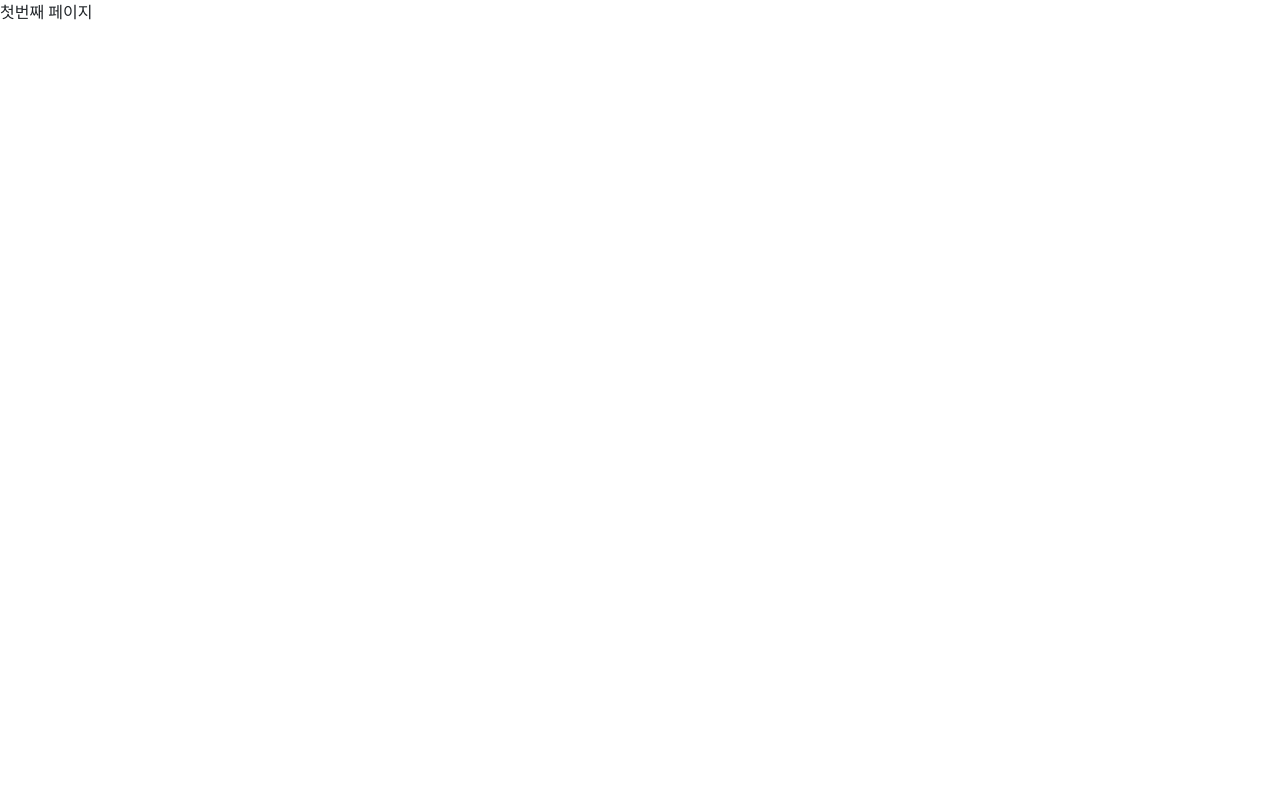
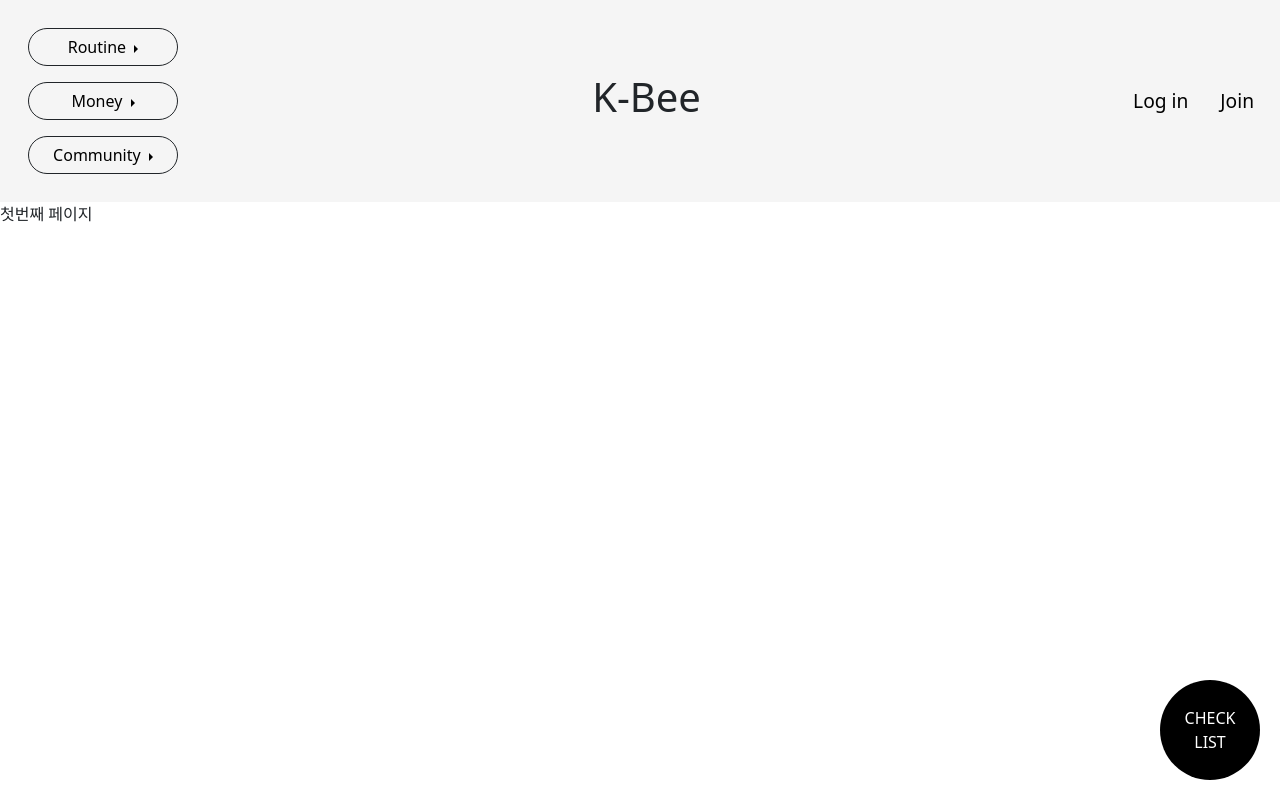
Before and after one commit to nayeon990315/sharing-account-project, a Vue app in the folder frontend/: page / in a window 1280 px wide. Built offline with nearby package versions, Linux system fonts and the light colour scheme.

Commit message:
feat: create header & floating check list button

```diff
--- a/frontend/package.json
+++ b/frontend/package.json
@@ -9,6 +9,7 @@
     "preview": "vite preview"
   },
   "dependencies": {
+    "@popperjs/core": "^2.11.8",
     "axios": "^1.7.7",
     "bootstrap": "^5.3.3",
     "vue": "^3.4.29",
--- a/frontend/src/App.vue
+++ b/frontend/src/App.vue
@@ -8,11 +8,37 @@ const route = useRoute();
 const routeKey = computed(() => route.fullPath);
 // const headerKey = computed(() => route.fullPath);
 
+
+import { ref } from 'vue';
+import TodoList from './components/TodoList.vue';
+import Header from './components/Header.vue';
+
+const isTodoListVisible = ref(false);
+
+// To-Do List를 토글하는 함수
+const toggleTodoList = () => {
+  isTodoListVisible.value = !isTodoListVisible.value;
+};
+
+
 </script>
 
 <template>
   <!-- <Header :key="headerKey" /> -->
+  <!-- <Header :key="headerKey" /> -->
+  <Header/>
   <router-view :key="routeKey"></router-view>
+  <router-view>
+    <!-- To-Do 아이콘 -->
+  <button class="btn btn-primary floating-button" @click="toggleTodoList">
+    Check<br>List
+    <!-- <i class="bi bi-check2"></i>  -->
+  </button>
+
+  <!-- To-Do List 컴포넌트 -->
+  <TodoList :show="isTodoListVisible" @close="toggleTodoList" />
+</router-view>
+
   <!-- <Footer /> -->
 </template>
 
@@ -47,4 +73,18 @@ aside {
   /* display: inline-block; */
   float: right;
 }
+
+.floating-button {
+  width: 100px;
+  height: 100px;
+  position: fixed;
+  bottom: 20px;
+  right: 20px;
+  z-index: 1000;
+  text-transform: uppercase;
+  border-radius: 50%;
+  background-color: black;
+  color: white;
+  border: none;
+}
 </style>
--- a/frontend/src/components/Header.vue
+++ b/frontend/src/components/Header.vue
@@ -0,0 +1,140 @@
+<template>
+    <header class="header">
+        <!-- Left Menu Buttons -->
+        <div class="menu-buttons">
+            <div class="dropdown dropend p-2" id="routineDropdown">
+                <button class="btn dropdown-toggle btn-outline-dark rounded-pill menu-btn" type="button" id="dropdownMenuButton1" data-bs-toggle="dropdown" aria-expanded="false">
+                Routine
+                </button>
+                <ul class="dropdown-menu menu-item" aria-labelledby="dropdownMenuButton1">
+                <li><a class="dropdown-item" href="home">마이 루틴 관리</a></li>
+                </ul>
+            </div>
+
+            <div class="dropdown dropend p-2" id="moneyDropdown">
+                <button class="btn dropdown-toggle btn-outline-dark rounded-pill menu-btn" type="button" id="dropdownMenuButton1" data-bs-toggle="dropdown" aria-expanded="false">
+                Money
+                </button>
+                <ul class="dropdown-menu menu-item" aria-labelledby="dropdownMenuButton1">
+                <li><a class="dropdown-item" href="home">지출: 나 vs 나</a></li>
+                <li><a class="dropdown-item" href="#">가계부</a></li>
+                </ul>
+            </div>
+
+            <div class="dropdown dropend p-2" id="communityDropdown">
+                <button class="btn dropdown-toggle btn-outline-dark rounded-pill menu-btn" type="button" id="dropdownMenuButton1" data-bs-toggle="dropdown" aria-expanded="false">
+                Community
+                </button>
+                <ul class="dropdown-menu menu-item" aria-labelledby="dropdownMenuButton1">
+                <li><a class="dropdown-item" href="home">커뮤니티</a></li>
+                </ul>
+            </div>
+        </div>
+
+        <div class="logo">
+            <h1>K-Bee</h1>
+        </div>
+
+        <div class="auth-buttons">
+            <button class="auth-button">Log in</button>
+            <button class="auth-button">Join</button>
+        </div>
+    </header>
+</template>
+
+<script setup>
+import { ref, onMounted } from 'vue';
+import { Dropdown } from 'bootstrap';
+
+const activeMenu = ref(null);
+
+// const hoverMenu = (menu) => {
+//     activeMenu.value = menu;
+// };
+
+// 드롭다운 메뉴가 호버 시 열리고 닫히도록 설정
+onMounted(() => {
+    const dropdowns = ['routineDropdown', 'moneyDropdown', 'communityDropdown']; // 각 드롭다운 ID
+
+    dropdowns.forEach(id => {
+        const dropdownElement = document.querySelector(`#${id} button`);
+        const dropdownInstance = new Dropdown(dropdownElement);
+
+        const dropdownContainer = document.getElementById(id);
+
+        dropdownContainer.addEventListener('mouseover', () => {
+            dropdownInstance.show();
+            dropdownElement.style.backgroundColor = "#000000";
+            dropdownElement.style.color = "#FFFFFF";
+        });
+
+        dropdownContainer.addEventListener('mouseleave', () => {
+            dropdownInstance.hide();
+            dropdownElement.style.backgroundColor = "#FFFFFF";
+            dropdownElement.style.color = "#000000";
+        });
+    });
+});
+
+</script>
+
+<style scoped>
+.header {
+    display: flex;
+    justify-content: space-between;
+    align-items: center;
+    padding: 20px;
+    background-color: #F5F5F5;
+}
+
+.menu-buttons {
+    display: flex;
+    flex-direction: column;
+    align-items: flex-start;
+}
+
+.logo {
+    text-align: center;
+    font-size: 2rem;
+    font-weight: bold;
+}
+
+.auth-buttons {
+    display: flex;
+    align-items: center;
+}
+
+.auth-button {
+    background-color: transparent;
+    border: none;
+    font-weight: 400;
+    font-size: 1.2rem;
+    margin-left: 20px;
+    cursor: pointer;
+}
+
+/* 드롭다운 버튼 기본 스타일 */
+.dropdown-toggle {
+    background-color: transparent;
+    color: black;
+}
+
+/* 호버 시 드롭다운 버튼 스타일 */
+.dropdown-toggle:hover {
+    background-color: #000000;
+    color: #FFFFFF;
+}
+
+.btn:active, .btn:focus {
+    outline: none !important;
+    box-shadow: none !important;
+}
+
+.menu-btn {
+    width: 150px; /* 버튼의 너비 고정 */
+}
+
+.menu-item {
+    width: 150px; /* 드롭다운 메뉴창 너비 고정 */
+}
+</style>
--- /dev/null
+++ b/frontend/src/components/TodoList.vue
@@ -0,0 +1,69 @@
+<!-- TodoList.vue -->
+<template>
+    <div v-if="show" class="todo-list">
+        <div class="todo-header">
+            <h5 class="">오늘의 할 일</h5>
+            <button @click="closeTodoList" class="close-btn">&times;</button>
+        </div>
+        <ul>
+            <li v-for="(task, index) in tasks" :key="index">
+                <input type="checkbox" v-model="task.done" /> {{ task.title }}
+            </li>
+        </ul>
+    </div>
+</template>
+
+<script setup>
+import { ref } from 'vue';
+// import { defineProps, defineEmits } from 'vue';
+
+// props와 emit을 정의합니다.
+const props = defineProps({
+    show: Boolean
+});
+const emit = defineEmits(['close']);
+
+// 할 일 목록을 ref로 정의
+const tasks = ref([
+    { title: '아침 식사 준비', done: false },
+    { title: '저녁 외식', done: false },
+    { title: '아침 커피 한 잔', done: false },
+    { title: '오후 간식 타임', done: false },
+    { title: '월간 필수 아이템 구매', done: false },
+    { title: '할인 쿠폰으로 쇼핑', done: false },
+    { title: '화장품 꼭 필요한 것만 사기', done: false }
+]);
+
+// 할 일 목록을 닫는 함수
+const closeTodoList = () => {
+    emit('close');
+};
+</script>
+
+<style>
+.todo-list {
+    position: fixed;
+    bottom: 80px;
+    right: 60px;
+    background-color: white;
+    box-shadow: 0 2px 10px rgba(0, 0, 0, 0.2);
+    padding: 20px;
+    border-radius: 10px;
+    z-index: 1001;
+    width: 25%;
+}
+
+.todo-header {
+    display: flex;
+    justify-content: space-between;
+    align-items: center;
+}
+
+.close-btn {
+    background: none;
+    border: none;
+    font-size: 1.5rem;
+    cursor: pointer;
+    padding-bottom: 15px;
+}
+</style>
--- a/frontend/src/main.js
+++ b/frontend/src/main.js
@@ -1,5 +1,6 @@
 // import './assets/main.css'
 import 'bootstrap/dist/css/bootstrap.css'
+import 'bootstrap/dist/js/bootstrap.bundle.min.js';
 
 import { createApp } from 'vue'
 import App from './App.vue'
--- a/frontend/src/pages/MyRoutine.vue
+++ b/frontend/src/pages/MyRoutine.vue
@@ -1,9 +1,9 @@
 <template>
     <div class="container">
         <!-- Header -->
-        <header class="text-center my-4">
+        <!-- <header class="text-center my-4">
             <h1>K-Bee</h1>
-        </header>
+        </header> -->
 
         <div class="row">
             <!-- Left Sidebar (Routine Category) -->
@@ -33,7 +33,6 @@
                             </div>
                             <ul>
                                 <li>오늘 총 지출: {{ formatCurrency(totalExpenses) }}원</li>
-
                                 <li>가장 지출이 많은 카테고리는 {{ maxExpenseCategory.maxCategory }}입니다.</li>
                                 <li>오늘 총 지출의 {{ formatPercentage(maxExpenseCategory.maxPercentage) }}
                                     ({{formatCurrency(maxExpenseCategory.maxAmount) }}원) 입니다.</li>
```
Also changed, not shown: 1 other file (tests, documents, lock files or other folders).
